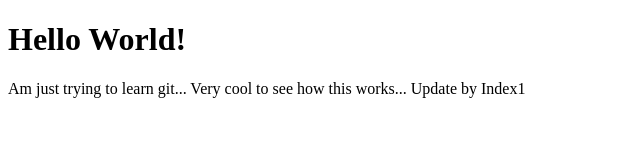
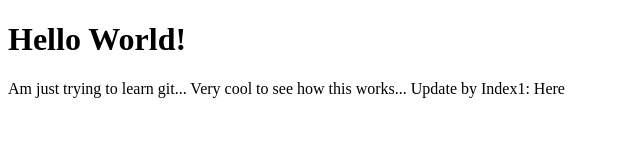
Before and after one commit to rohitbkamat/learngit, a plain HTML site: page index.html in a window 1280 px wide. Shown: the full height of the page, 0-640 px from the left. Drawn offline with Linux system fonts and the light colour scheme.

Commit message:
idx1
Update

```diff
--- a/index.html
+++ b/index.html
@@ -12,7 +12,7 @@
 
     Very cool to see how this works...
 
-    Update by Index1
+    Update by Index1: Here
 
 </body>
 </html>
```
